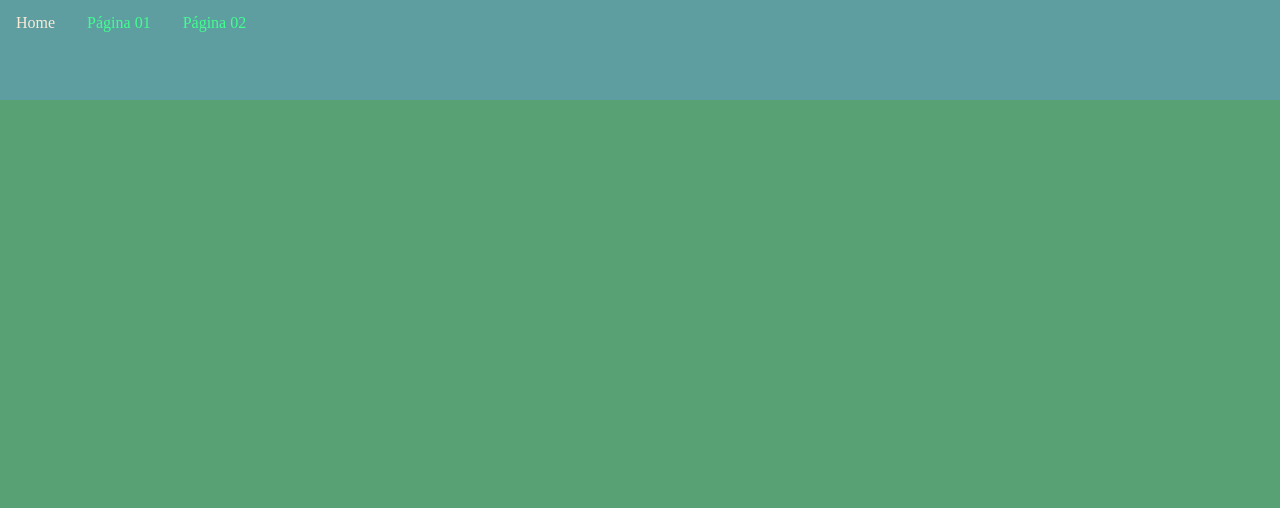
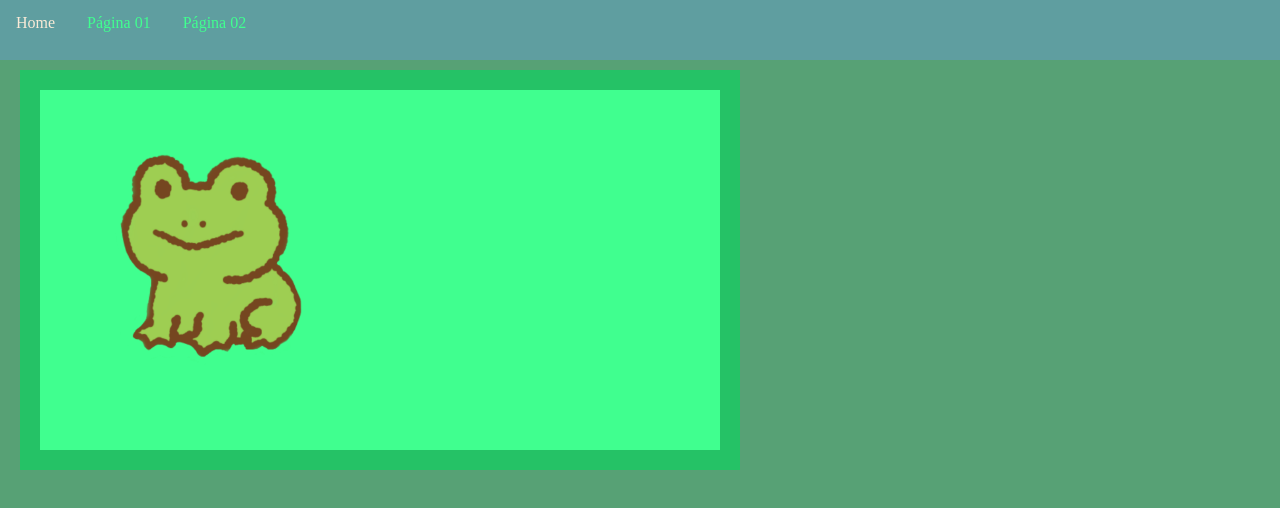
Before and after one commit to laranjaatomica/primeirof_2t, a plain HTML site: page pagina01.html in a window 1280 px wide. Drawn offline with Linux system fonts and the light colour scheme.

Commit message:
Add files via upload

```diff
--- a/estilo.css
+++ b/estilo.css
@@ -23,7 +23,7 @@ h1 {
 .menuPrincipal {
   position: absolute;
   width: 100%;
-  height: 100px;
+  height: 60px;
   background-color: cadetblue;
   top: 0;
   left: 0;
@@ -47,3 +47,21 @@ text-decoration: none;
 li a:hover {
   color: antiquewhite;
 }
+#image {
+  width: 50%;
+
+}
+.boxImage {
+  position: absolute;
+  width: 50%;
+  height: 40%;
+  background: #40ff8f;
+  top: 50px;
+  left: 0;
+  margin: 20px;
+  border-color: #25c266;
+  border-width: 20px;
+  border-style: solid;
+  padding: 20px;
+
+}
--- a/pagina01.html
+++ b/pagina01.html
@@ -4,10 +4,14 @@
     <meta charset="UTF-8">
     <meta http-equiv="X-UA-Compatible" content="IE=edge">
     <meta name="viewport" content="width=device-width, initial-scale=1.0">
-    <title>Limon</title>
+    <title>frogfrog</title>
     <link rel="stylesheet" href="estilo.css">
 </head>
 <body>
+    <div class="boxImage">
+    <img id="image" src="357244892070211.png" alt="">
+    </div>
+
     <div class="menuPrincipal">
         <nav>
             <ul>
```
Also changed, not shown: index.html (+1 -1 lines), pagina02.html (+1 -1 lines), 357244892070211.png (added).
